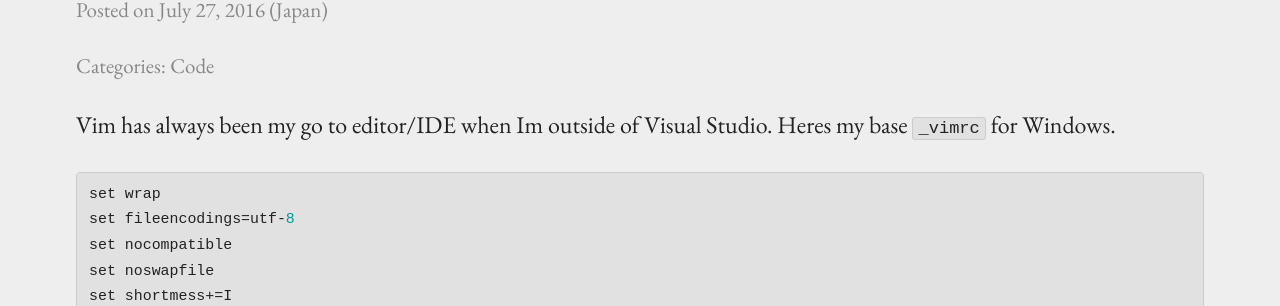
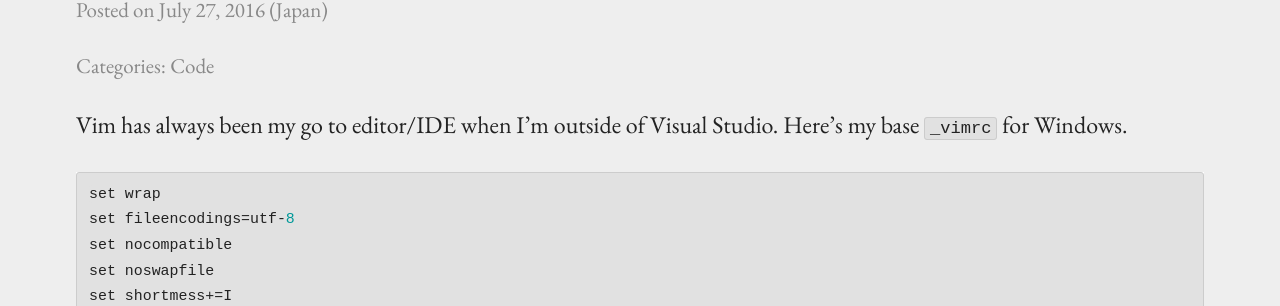
Before and after one commit to flowerinthenight/flowerinthenight.github.io, a Jekyll site: the page built from _posts/2016-07-27-sharing-my-vimrc.md, in a window 1280 px wide and 1400 px high. Shown: the part 232-538 px from the top of the window. Built offline with Jekyll 4.4.1, drawn with Linux system fonts in a browser that asks for light colours; comment, search, counter and statistics services are not loaded; some of the changed text lies outside the part shown.

Commit message:
Fix punctuations.

```diff
--- a/_posts/2016-07-27-sharing-my-vimrc.md
+++ b/_posts/2016-07-27-sharing-my-vimrc.md
@@ -6,7 +6,7 @@ categories: ["Code"]
 comments: true
 ---
 
-Vim has always been my go to editor/IDE when Im outside of Visual Studio. Heres my base `_vimrc` for Windows.
+Vim has always been my go to editor/IDE when I'm outside of Visual Studio. Here's my base `_vimrc` for Windows.
 
 {% highlight conf %}
 set wrap
@@ -50,7 +50,7 @@ nnoremap <leader>b :ls<CR>:
 nnoremap <leader>s :w<CR>
 {% endhighlight %}
 
-And heres my base `.vimrc` for Linux and OSX.
+And here's my base `.vimrc` for Linux and OSX.
 
 {% highlight conf %}
 let mapleader = " "
```
